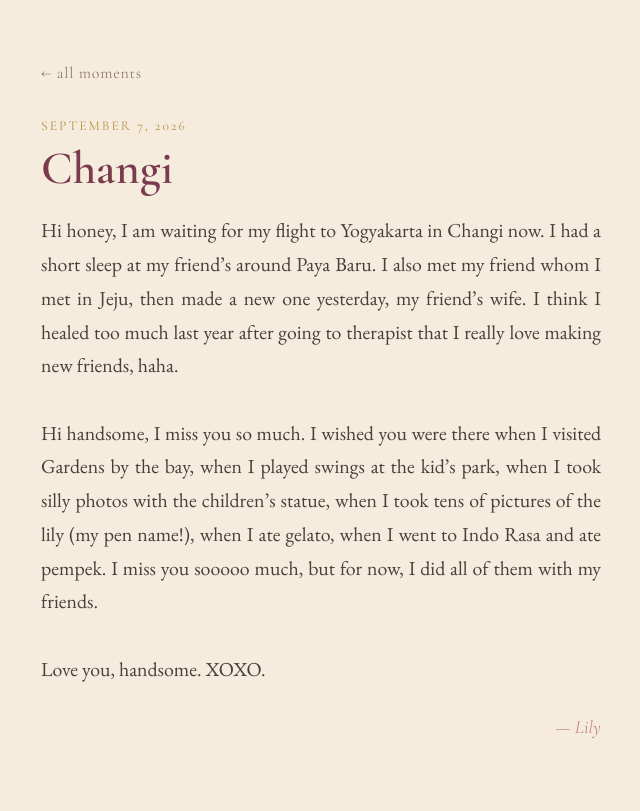
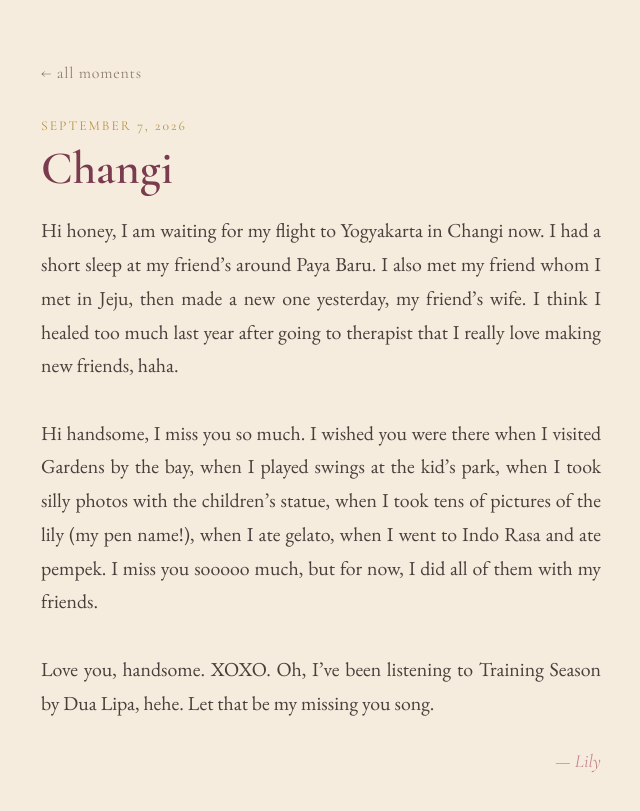
Before and after one commit to lilymarimo/lilymarimo.github.io, a Jekyll site: the page built from _posts/2026-09-07-changi.md, in a window 1280 px wide. Shown: the top 811 px of the page, without its empty margins (319-959 px from the left). Built offline with Jekyll 4.4.1, drawn with Linux system fonts in a browser that asks for light colours.

Commit message:
Update 2026-09-07-changi.md

```diff
--- a/_posts/2026-09-07-changi.md
+++ b/_posts/2026-09-07-changi.md
@@ -8,4 +8,4 @@ Hi honey, I am waiting for my flight to Yogyakarta in Changi now. I had a short
 <br>
 Hi handsome, I miss you so much. I wished you were there when I visited Gardens by the bay, when I played swings at the kid's park, when I took silly photos with the children's statue, when I took tens of pictures of the lily (my pen name!), when I ate gelato, when I went to Indo Rasa and ate pempek. I miss you sooooo much, but for now, I did all of them with my friends.<br>
 <br>
-Love you, handsome. XOXO.
+Love you, handsome. XOXO. Oh, I've been listening to Training Season by Dua Lipa, hehe. Let that be my missing you song.
```
